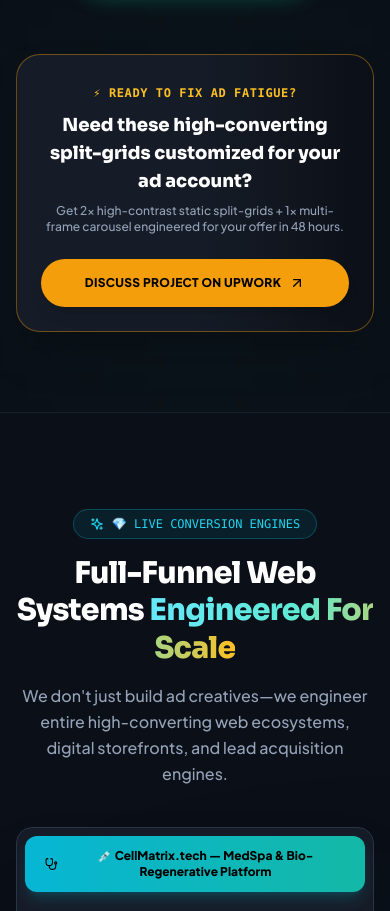
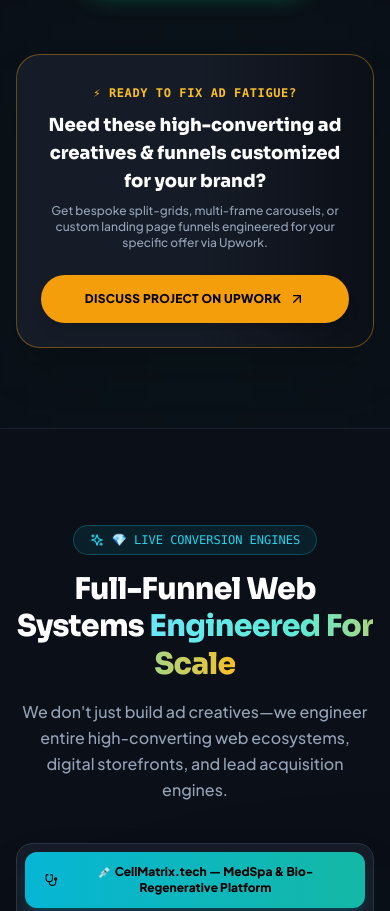
Before and after one commit to StackCuts/Agency, a React (Vite) app: page / in a window 390 px wide. Shown: the part 4924-5835 px from the top of the page. Built offline with nearby package versions, Linux system fonts and the light colour scheme.

Commit message:
Update PortfolioGrid mid-page CTA banner copy and responsive alignment

```diff
--- a/src/components/PortfolioGrid.jsx
+++ b/src/components/PortfolioGrid.jsx
@@ -303,16 +303,16 @@ export default function PortfolioGrid({ onOpenModal }) {
         )}
 
         {/* CTA Box At Bottom of Grid */}
-        <div className="mt-14 sm:mt-16 rounded-3xl bg-gradient-to-r from-[#161C27] via-[#161C27] to-[#0B0F17] border border-amber-500/40 p-6 sm:p-10 shadow-2xl flex flex-col md:flex-row items-center justify-between gap-6 relative overflow-hidden">
+        <div className="mt-14 sm:mt-16 rounded-3xl bg-gradient-to-r from-[#161C27] via-[#161C27] to-[#0B0F17] border border-amber-500/40 p-6 sm:p-8 shadow-2xl flex flex-col md:flex-row items-center justify-between gap-6 relative overflow-hidden">
           <div className="space-y-2 text-center md:text-left">
             <span className="text-xs font-mono text-amber-400 font-bold uppercase tracking-wider">
               ⚡ READY TO FIX AD FATIGUE?
             </span>
             <h3 className="text-lg sm:text-2xl font-display font-extrabold text-white">
-              Need these high-converting split-grids customized for your ad account?
+              Need these high-converting ad creatives & funnels customized for your brand?
             </h3>
             <p className="text-xs sm:text-sm text-[#94A3B8] max-w-2xl">
-              Get 2x high-contrast static split-grids + 1x multi-frame carousel engineered for your offer in 48 hours.
+              Get bespoke split-grids, multi-frame carousels, or custom landing page funnels engineered for your specific offer via Upwork.
             </p>
           </div>
 
```
